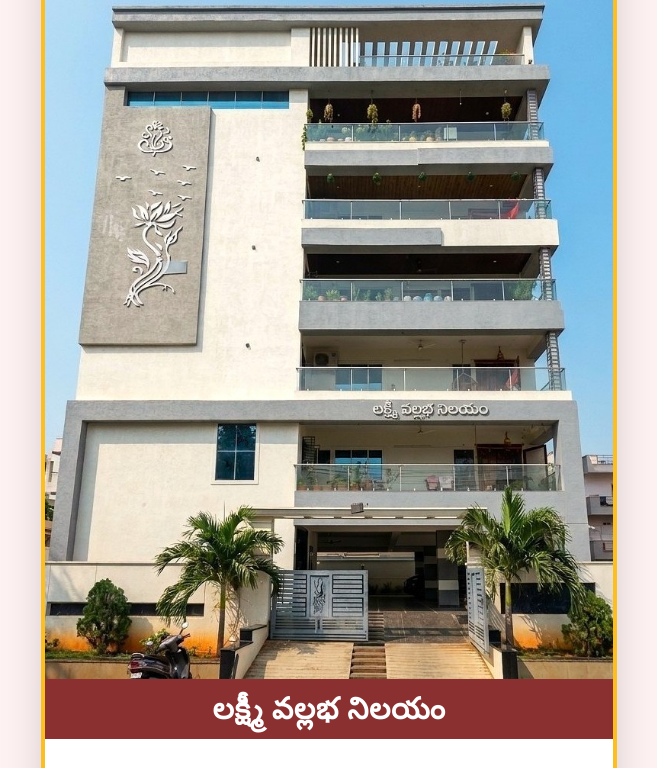
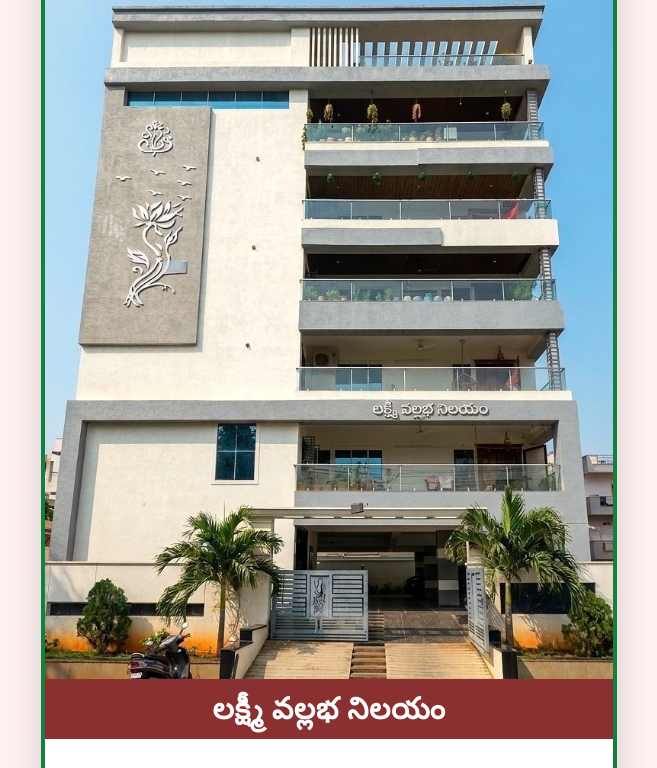
Before and after one commit to SURYATSCR/HouseWarming, a plain HTML site: page index.html in a window 1280 px wide. Shown: the part 167-935 px from the top of the page, without its empty margins (311-968 px from the left). Drawn offline with nearby package versions, Linux system fonts and the light colour scheme; a web font is replaced by a local one.

Commit message:
Update border color in index.html
Changed the border color from amber-400 to green-700 for the main invitation card.

```diff
--- a/index.html
+++ b/index.html
@@ -21,7 +21,8 @@
 </head>
 <body class="bg-red-50 min-h-screen flex flex-col items-center justify-center p-4 sm:p-6">
 
-    <div class="max-w-xl w-full bg-white shadow-2xl rounded-2xl overflow-hidden border-4 border-amber-400 my-4">
+    <!-- Changed border-amber-400 to border-green-700 -->
+    <div class="max-w-xl w-full bg-white shadow-2xl rounded-2xl overflow-hidden border-4 border-green-700 my-4">
 
 
         <div class="bg-red-900/90 text-white py-3 px-3 sm:px-4 flex items-center justify-between gap-2">
```
